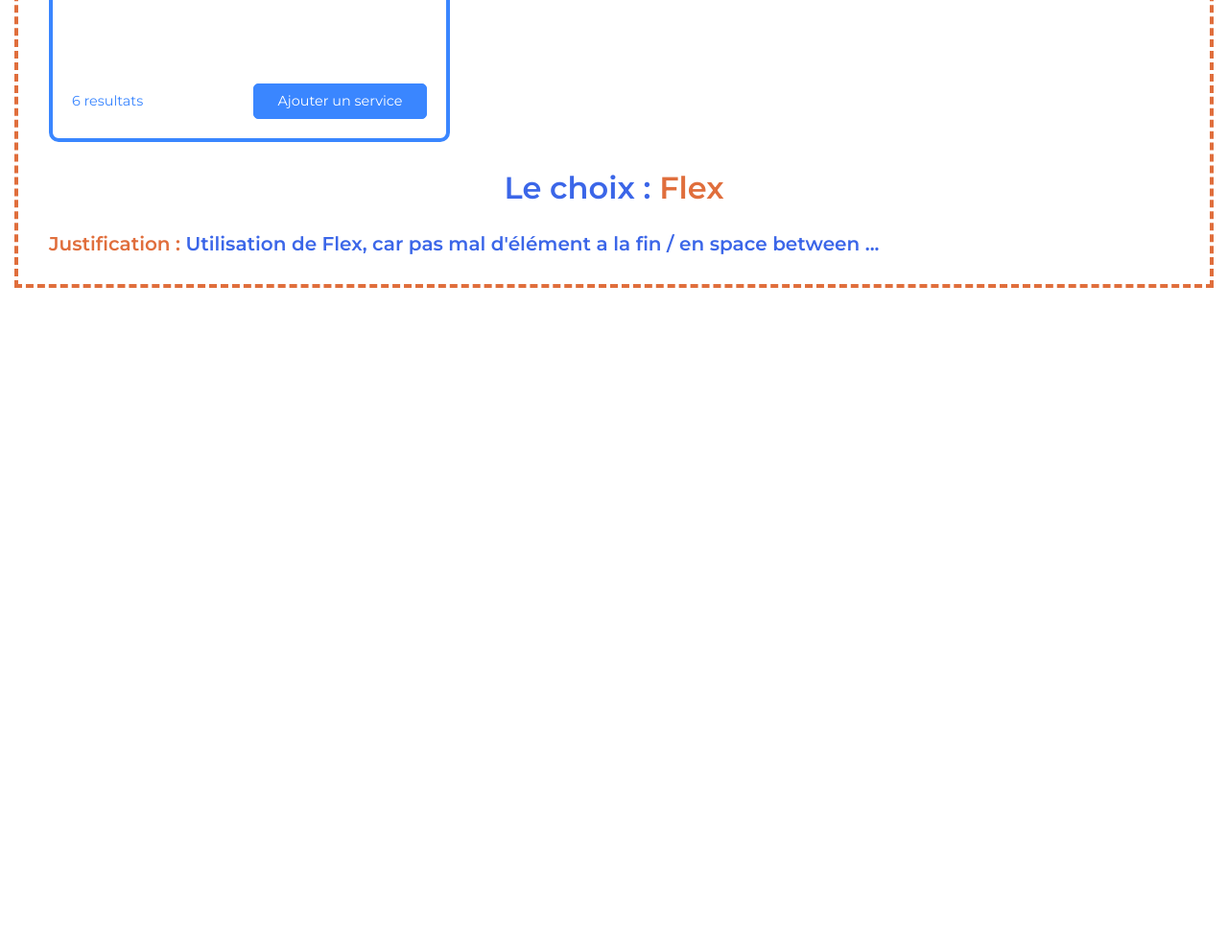
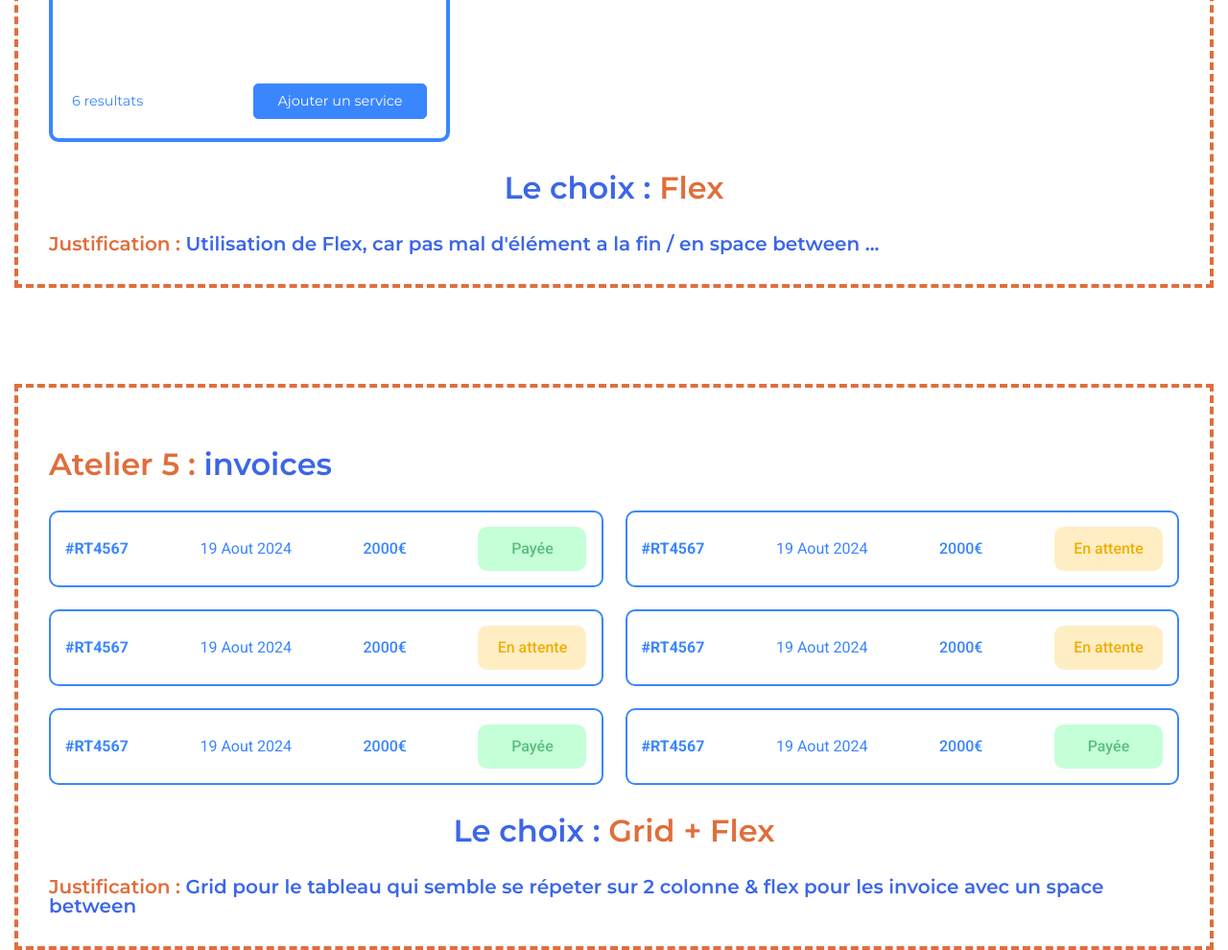
Before and after one commit to Nubunduram/flex-grid, a plain HTML site: page index.html in a window 1280 px wide. Shown: the part 3619-4609 px from the top of the page at 96% size. Before the commit the page ends 3919 px from the top, so only its background shows below. Drawn offline with Linux system fonts and the light colour scheme.

Commit message:
feat: atelier 5

```diff
--- a/index.html
+++ b/index.html
@@ -15,6 +15,7 @@
             <h1 class="home-title"><span>Flex</span> ou <span>Grid ?</span></h1>
         </header>
         <section>
+            <!-- Atelier 1 -->
             <section class="workshop">
                 <h2 class="workshop-title"><span>Atelier 1 :</span> barre de navigation</h2>
                 <nav class="nav">
@@ -32,6 +33,7 @@
                     défaut
                 </p>
             </section>
+            <!-- Atelier 2 -->
             <section class="workshop">
                 <h2 class="workshop-title"><span>Atelier 2 :</span> section</h2>
                 <section class="carousel">
@@ -83,6 +85,7 @@
                     mais je pense que le grid permet un comportement plus facile à gérer avec le responsive.
                 </p>
             </section>
+            <!-- Atelier 3 -->
             <section class="workshop">
                 <h2 class="workshop-title"><span>Atelier 3 :</span> gallery</h2>
                 <section class="gallery">
@@ -108,9 +111,10 @@
                     Grid est super pour gérer les gallery j'ai utilisé un générateur de grid afin de m'aider
                 </p>
             </section>
+            <!-- Atelier 4 -->
             <section class="workshop">
                 <h2 class="workshop-title"><span>Atelier 4 :</span> cards</h2>
-                <section class="main-section">
+                <section class="cards">
                     <section class="services">
                         <h3>Services</h3>
                         <ul>
@@ -187,7 +191,54 @@
                     Utilisation de Flex, car pas mal d'élément a la fin / en space between ...
                 </p>
             </section>
-
+            <!-- Atelier 5 -->
+            <section class="workshop">
+                <h2 class="workshop-title"><span>Atelier 5 :</span> invoices</h2>
+                <main class="invoices">
+                    <div class="invoice">
+                        <p>#RT4567</p>
+                        <p>19 Aout 2024</p>
+                        <p>2000€</p>
+                        <p class="paid">Payée</p>
+                    </div>
+                    <div class="invoice">
+                        <p>#RT4567</p>
+                        <p>19 Aout 2024</p>
+                        <p>2000€</p>
+                        <p class="waiting">En attente</p>
+                    </div>
+                    <div class="invoice">
+                        <p>#RT4567</p>
+                        <p>19 Aout 2024</p>
+                        <p>2000€</p>
+                        <p class="waiting">En attente</p>
+                    </div>
+                    <div class="invoice">
+                        <p>#RT4567</p>
+                        <p>19 Aout 2024</p>
+                        <p>2000€</p>
+                        <p class="waiting">En attente</p>
+                    </div>
+                    <div class="invoice">
+                        <p>#RT4567</p>
+                        <p>19 Aout 2024</p>
+                        <p>2000€</p>
+                        <p class="paid">Payée</p>
+                    </div>
+                    <div class="invoice">
+                        <p>#RT4567</p>
+                        <p>19 Aout 2024</p>
+                        <p>2000€</p>
+                        <p class="paid">Payée</p>
+                    </div>
+                </main>
+                <h3>Le choix : <span>Grid + Flex</span></h3>
+                <p>
+                    <span>Justification : </span>
+                    Grid pour le tableau qui semble se répeter sur 2 colonne
+                    & flex pour les invoice avec un space between
+                </p>
+            </section>
         </section>
     </main>
 </body>
--- a/style.css
+++ b/style.css
@@ -1,4 +1,5 @@
 @import url('https://fonts.googleapis.com/css2?family=Montserrat:ital,wght@0,100..900;1,100..900&display=swap');
+@import url('https://fonts.googleapis.com/css2?family=Roboto:ital,wght@0,100;0,300;0,400;0,500;0,700;0,900;1,100;1,300;1,400;1,500;1,700;1,900&display=swap');
 
 :root {
     --orange: #E06E3C;
@@ -232,18 +233,18 @@ html {
 /* Atelier 4 */
 
 /* general */
-.main-section {
+.cards {
     display: flex;
     gap: 40px;
 }
 
-.main-section>section {
+.cards>section {
     border: solid var(--light-blue) 4px;
     border-radius: 10px;
     padding: 20px;
 }
 
-.main-section>section>h3 {
+.cards>section>h3 {
     color: var(--light-blue);
     font-size: 1.1rem;
     font-weight: 700;
@@ -358,3 +359,53 @@ html {
 .service-detail>footer>button:nth-child(2) {
     background-color: var(--light-blue);
 }
+
+/* Atelier 5 */
+
+.invoices {
+    display: grid;
+    grid-template-columns: repeat(auto-fill, minmax(400px, 1fr));
+    gap: 23px;
+
+    font-family: 'Roboto';
+}
+
+.invoice {
+    display: flex;
+    justify-content: space-between;
+    align-items: center;
+    border: solid 2px var(--light-blue);
+    border-radius: 10px;
+    color: var(--light-blue);
+    padding: 15px;
+}
+
+.invoice>p:nth-child(1) {
+    font-weight: 700;
+}
+
+.invoice>p:nth-child(3) {
+    font-weight: 500;
+}
+
+
+
+.invoice>p:nth-child(4) {
+    width: 113px;
+    text-align: center;
+
+    padding: 15px 20px;
+    border-radius: 10px;
+
+    font-weight: 500;
+}
+
+.waiting {
+    background-color: #FFEEC4;
+    color: #F1AE00;
+}
+
+.paid {
+    background-color: #C4FFD8;
+    color: #5CBE7D;
+}
```
